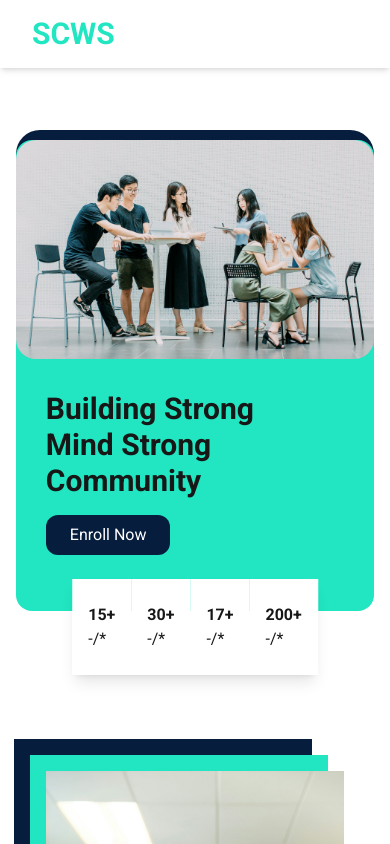
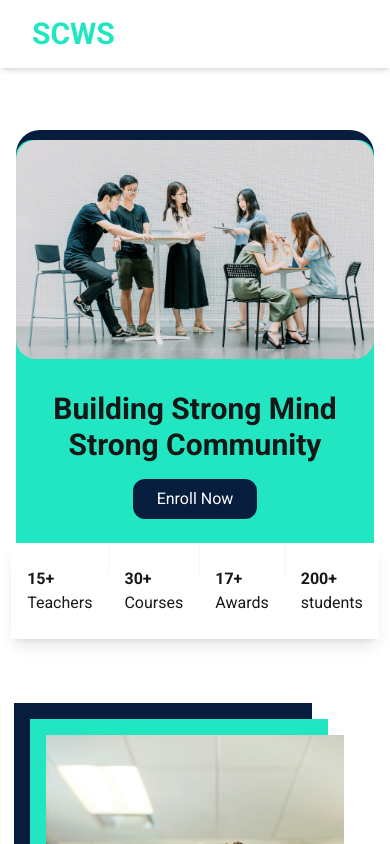
Before and after one commit to anggakharisma/scws, a Next.js app: page / in a window 390 px wide. Shown: the top 844 px of the page. Built offline with nearby package versions, Linux system fonts and the light colour scheme.

Commit message:
chore: mobile view is not optimized

```diff
--- a/src/app/(main)/page.tsx
+++ b/src/app/(main)/page.tsx
@@ -17,9 +17,9 @@ export default function Home() {
     <div className="max-w-max w-full lg:w-10/12 px-4 p-2 lg:px-8 mx-auto">
       <div className="bg-primary lg:pl-10 pb-10 lg:pb-0 flex flex-col-reverse lg:flex-row justify-between rounded-2xl relative mb-40">
         <div className="w-full h-full rounded-3xl absolute bg-secondary left-0 -top-[10px] -z-10"></div>
-        <div className="flex flex-col w-5/6 mt-8 lg:w-1/3 justify-center mx-auto relative">
-          <h1 className="text-[#171717] md:text-3xl text-3xl lg:text-5xl lg:leading-[4rem] font-bold w-5/6">Building Strong Mind Strong Community</h1>
-          <button className='bg-[#061D3D] text-white rounded-xl p-6 py-2 text-left self-start my-4 hover:filter hover:invert transition-all'>Enroll Now</button>
+        <div className="flex flex-col w-5/6 mt-8 lg:w-1/3 justify-center items-center mx-auto relative">
+          <h1 className="text-[#171717] md:text-3xl text-3xl lg:text-5xl lg:leading-[4rem] font-bold w-full text-center lg:text-left">Building Strong Mind Strong Community</h1>
+          <button className='bg-[#061D3D] text-white rounded-xl p-6 py-2 text-left self-center lg:self-start my-4 hover:filter hover:invert transition-all'>Enroll Now</button>
         </div>
         <div className='w-full md:w-3/6'>
           <Image className='rounded-[20px]' src={Hero} alt='hero images with students talking as discussing lesson' />
@@ -46,7 +46,7 @@ export default function Home() {
             ].map((item, id) => {
               return <div key={id} className='lg:flex flex-col items-center bg-white p-4 py-6 lg:p-6'>
                 <h3 className='font-bold'>{item.count}</h3>
-                -/*
+                {item.title}
               </div>
             })
           }
```
